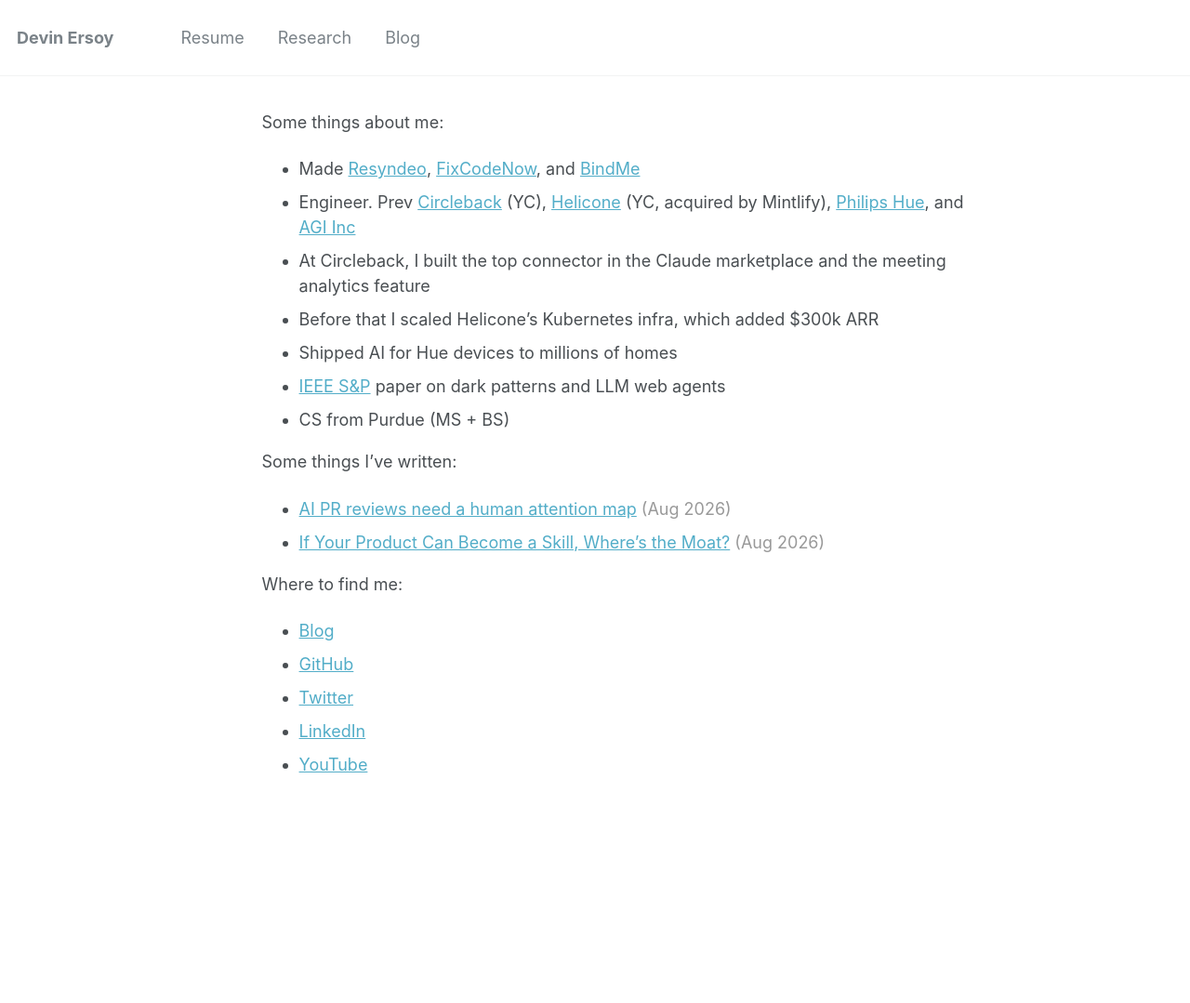
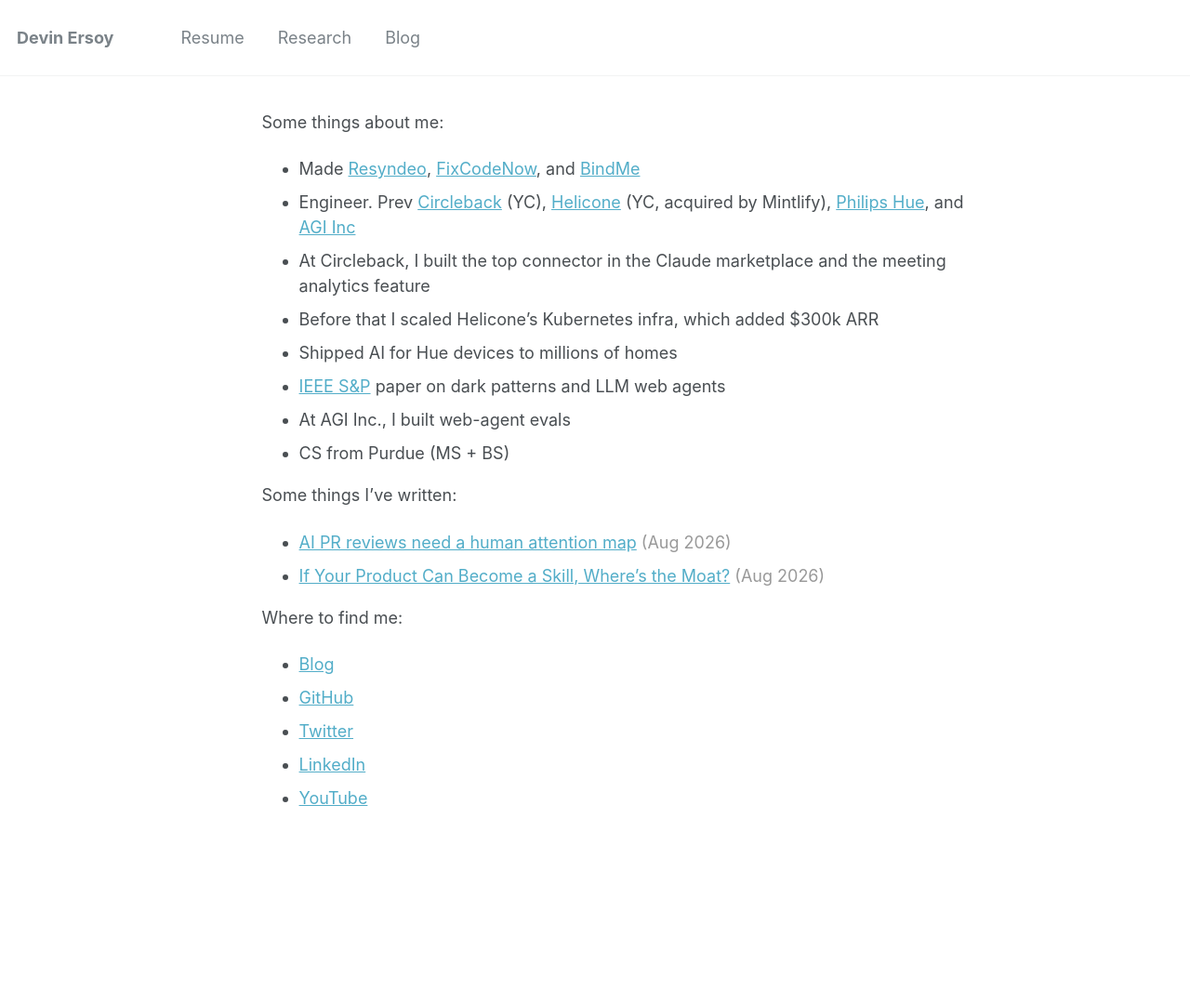
Before and after one commit to devinat1/devinat1.github.io, a Jekyll site: the page built from _pages/about.md, in a window 1280 px wide. Shown: the whole page at 93% size. Built offline with Jekyll 4.4.1, drawn with Linux system fonts in a browser that asks for light colours; before the commit the page ends 1043 px from its top, so only the background shows below that.

Commit message:
Add web-agent evals experience
Include the AGI Inc. work alongside the related IEEE S&P paper.

Co-authored-by: Cursor <cursoragent@cursor.com>

```diff
--- a/_pages/about.md
+++ b/_pages/about.md
@@ -28,6 +28,7 @@ Some things about me:
 - Before that I scaled Helicone's Kubernetes infra, which added $300k ARR
 - Shipped AI for Hue devices to millions of homes
 - [IEEE S&P](https://arxiv.org/abs/2510.18113) paper on dark patterns and LLM web agents
+- At AGI Inc., I built web-agent evals
 - CS from Purdue (MS + BS)
 
 Some things I've written:
```
